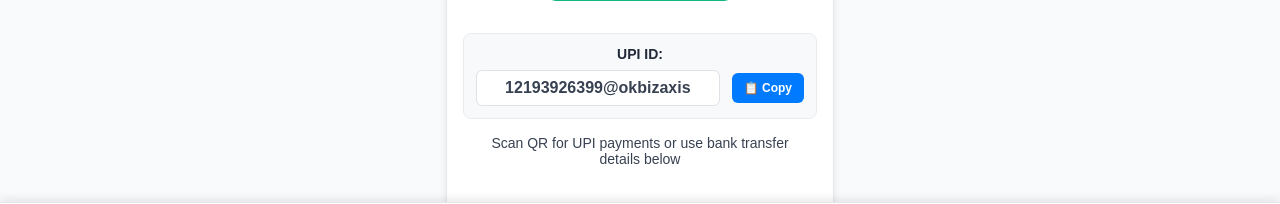
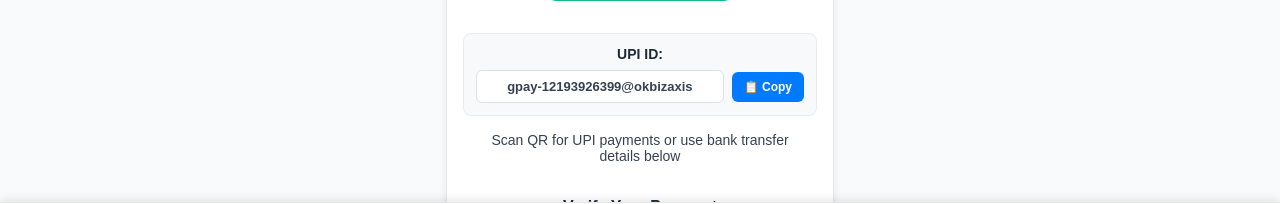
Before and after one commit to Luisant-git/Games, a React (Vite) app in the folder frontend/: page /deposit in a window 1280 px wide. Shown: the part 536-740 px from the top of the page. Built offline with nearby package versions, Linux system fonts and the light colour scheme; no server answers; sample sign-in values are in the browser's storage.

Commit message:
UPI id formatted fixed

```diff
--- a/frontend/src/pages/Deposit.css
+++ b/frontend/src/pages/Deposit.css
@@ -120,18 +120,21 @@
 .upi-id-container {
   display: flex;
   align-items: center;
-  gap: 12px;
+  gap: 8px;
 }
 
 .upi-id {
-  font-size: 16px;
+  font-size: 13px;
   font-weight: 600;
   color: var(--text-dark);
   background-color: white;
-  padding: 8px 12px;
+  padding: 8px;
   border-radius: 6px;
   border: 1px solid #dee2e6;
   flex: 1;
+  white-space: nowrap;
+  overflow: hidden;
+  text-overflow: ellipsis;
 }
 
 .copy-btn {
--- a/frontend/src/pages/Deposit.jsx
+++ b/frontend/src/pages/Deposit.jsx
@@ -227,11 +227,11 @@
             <div className="upi-id-section">
               <p className="upi-label">UPI ID:</p>
               <div className="upi-id-container">
-                <span className="upi-id">12193926399@okbizaxis</span>
+                <span className="upi-id">gpay-12193926399@okbizaxis</span>
                 <button
                   className="copy-btn"
                   onClick={() => {
-                    navigator.clipboard.writeText('12193926399@okbizaxis');
+                    navigator.clipboard.writeText('gpay-12193926399@okbizaxis');
                     toast.success('UPI ID copied to clipboard!');
                   }}
                 >
```
